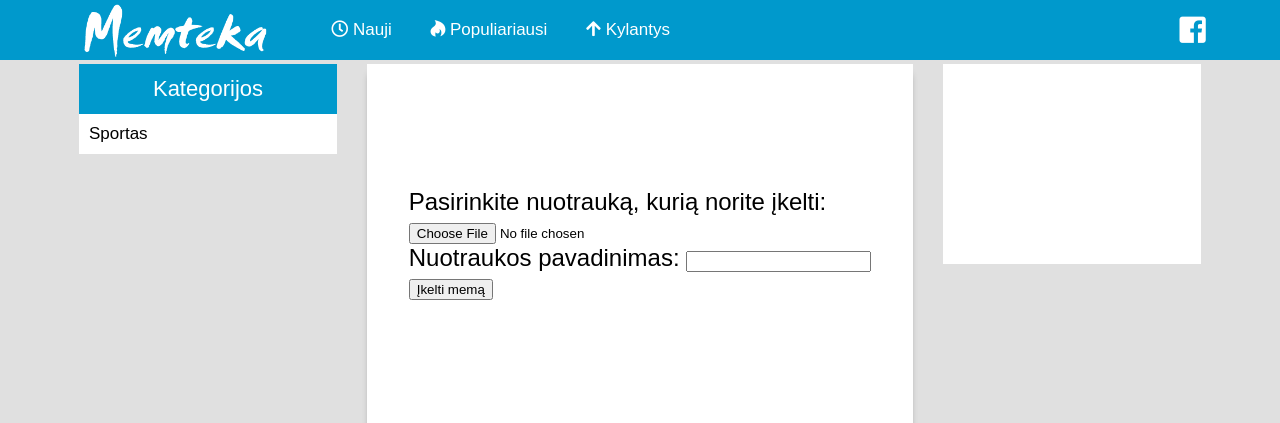
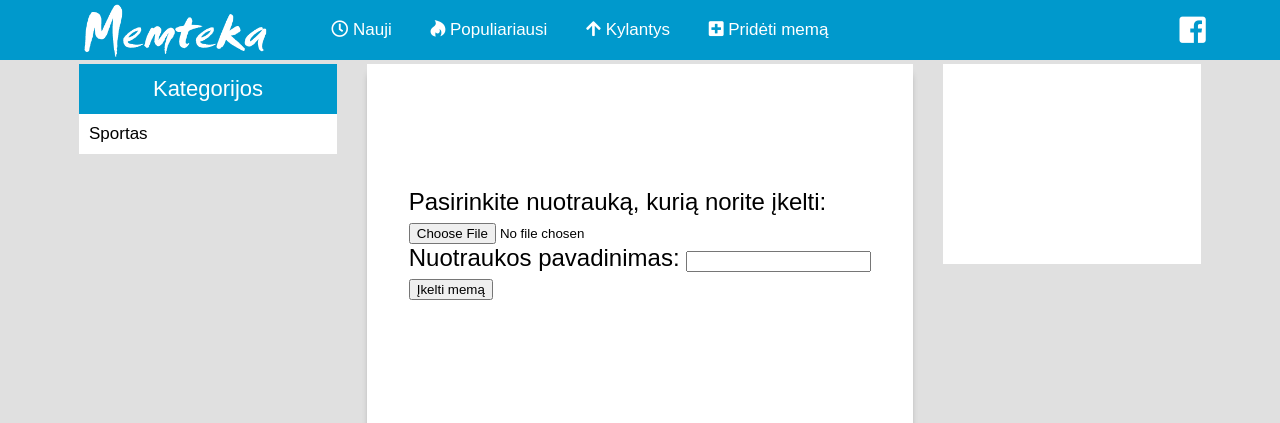
Before and after one commit to luxie11/memteka, a PHP site: page /upload.php in a window 1280 px wide. Shown: the top 423 px of the page. Run offline with PHP 8.4, Linux system fonts and the light colour scheme; data comes from the database, SQL or seed files in the repository; some libraries are stand-ins or nearby versions.

Commit message:
Update header.php

```diff
--- a/includes/header.php
+++ b/includes/header.php
@@ -1,6 +1,7 @@
 <header id="header">
             <div id="site-logo">
-                <img style="width: 200px;" src="images/logo.png" alt="Memteka"/>
+                <a href="index.php">
+                <img style="width: 200px;" src="images/logo.png" alt="Memteka"/></a>
             </div>
             <div class="navigation-items">
                 <ul class="nav-header">
@@ -22,6 +23,12 @@
                             Kylantys
                         </a>
                     </li>
+					<li class="nav-bar-item">
+                        <a href="upload.php">
+                            <i class="fas fa-plus-square"></i>
+                            Pridėti memą
+                        </a>
+                    </li>
                 </ul>
             </div>
             <div class="nav-social-icons">
```
